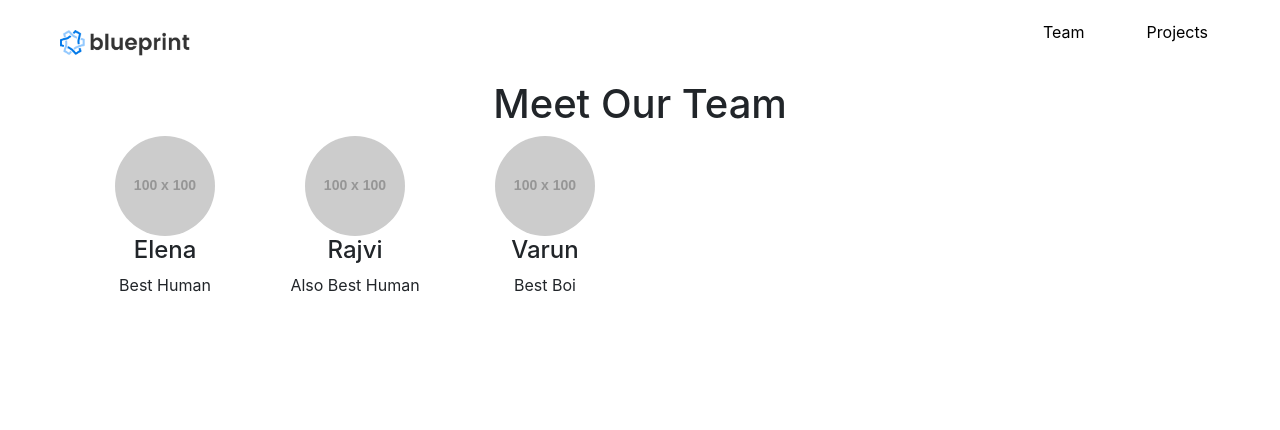
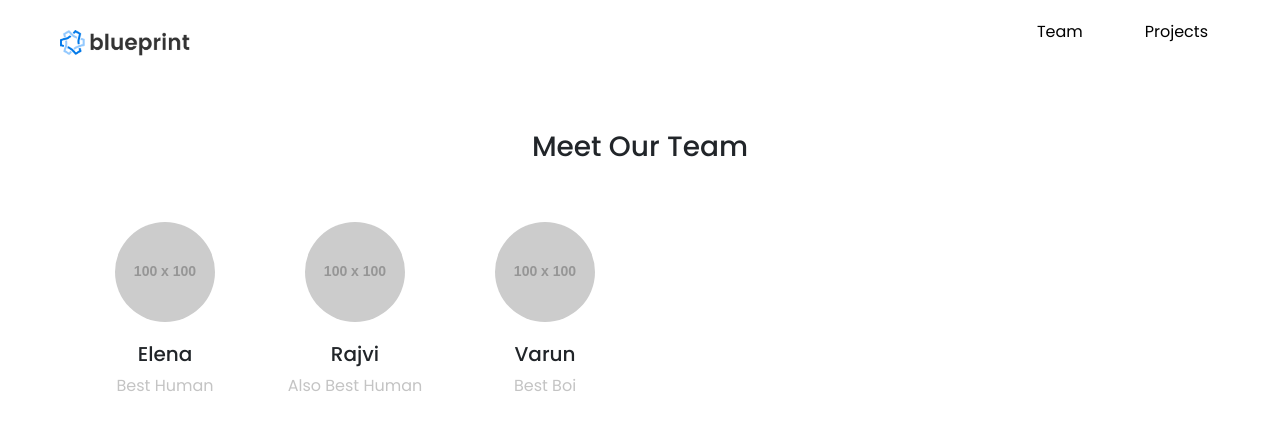
Before and after one commit to uoftblueprint/uoftblueprint.github.io, a React (Create React App) app: page /team in a window 1280 px wide. Shown: the top 430 px of the page. Built offline with nearby package versions, Linux system fonts and the light colour scheme.

Commit message:
changed font, added padding

```diff
--- a/src/Pages/Homepage/Homepage.css
+++ b/src/Pages/Homepage/Homepage.css
@@ -1,6 +1,6 @@
-@import url("https://fonts.googleapis.com/css2?family=Poppins:wght@400;500&display=swap")
+@import url("https://fonts.googleapis.com/css2?family=Poppins:wght@400;500&display=swap");
 body {
-  font-family: "poppins";
+  font-family: Poppins;
 }
 h2 {
   font-size: 36px;
--- a/src/Pages/Team/Components/About.js
+++ b/src/Pages/Team/Components/About.js
@@ -4,13 +4,11 @@ import { Container, Row, Col } from "react-bootstrap";
 import 'bootstrap/dist/css/bootstrap.min.css';
 import '../Team.css';
 
-
-
 const About = (props) => {
     return (
       <div class="AboutContainer">
         <Image src={props.profile_img} roundedCircle fluid/>
-        <h4>{props.name}</h4>
+        <h5 className="ProfileName">{props.name}</h5>
         <p className="role">{props.role}</p>
       </div>
     )
--- a/src/Pages/Team/Team.css
+++ b/src/Pages/Team/Team.css
@@ -1,3 +1,20 @@
+@import url("https://fonts.googleapis.com/css2?family=Poppins:wght@400;500&display=swap");
+body {
+  font-family: Poppins;
+}
 .AboutContainer {
   text-align: center;
 }
+
+.role {
+  color: #C4C4C4;
+}
+
+.ProfileName {
+  padding-top: 20px;
+}
+
+.TeamTitle {
+  text-align: center;
+  padding: 50px;
+}
--- a/src/Pages/Team/Team.js
+++ b/src/Pages/Team/Team.js
@@ -7,7 +7,7 @@ const IMG = "https://via.placeholder.com/100";
 const Team = () => {
     return (
       <div class="container">
-       <h1 style={{ textAlign: 'center' }}>Meet Our Team</h1>
+       <h3 className="TeamTitle">Meet Our Team</h3>
         <Row>
           <Col xs={12} md={3} lg={2}>
             <About profile_img={IMG} name={"Elena"} role={"Best Human"}/>
```
